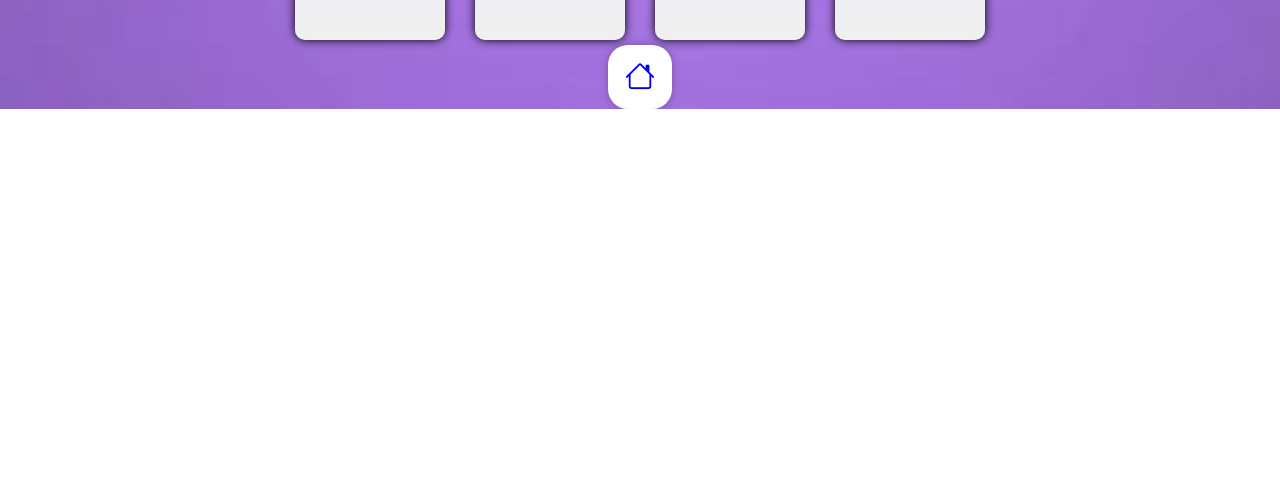
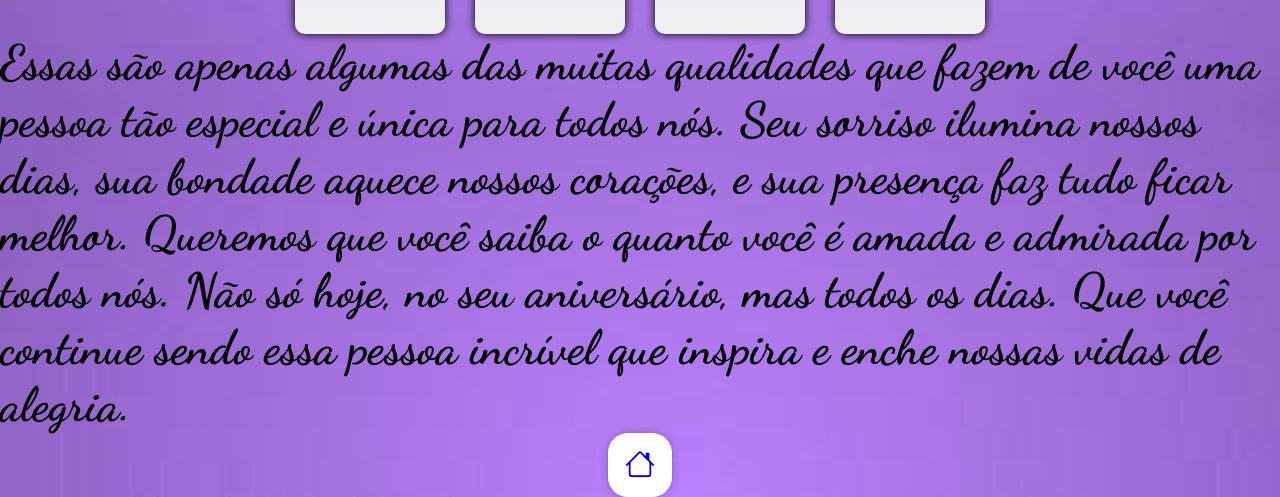
Before and after one commit to DouglasMiqueias/Anivers-rioManu, a plain HTML site: page teste1.html in a window 1280 px wide. Shown: the part 691-1188 px from the top of the page. Before the commit the page ends 800 px from the top, so only its background shows below. Drawn offline with nearby package versions, Linux system fonts and the light colour scheme.

Commit message:
Update teste1.html

```diff
--- a/teste1.html
+++ b/teste1.html
@@ -94,6 +94,11 @@
         </div>
     </div>
 
+     <div class="especial">
+        <h2 class="homenagem">Essas são apenas algumas das muitas qualidades que fazem de você uma pessoa tão especial e única para todos nós. Seu sorriso ilumina nossos dias, sua bondade aquece nossos corações, e sua presença faz tudo ficar melhor.
+            Queremos que você saiba o quanto você é amada e admirada por todos nós. Não só hoje, no seu aniversário, mas todos os dias. Que você continue sendo essa pessoa incrível que inspira e enche nossas vidas de alegria.</h2>
+    </div>
+
     <div>
         <a href="index.html" class="botao">
             <i class="bi bi-house"></i>
```
